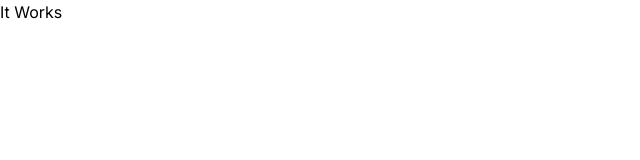
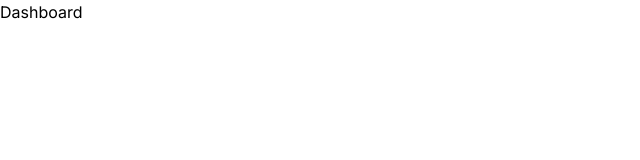
Before and after one commit to RobinRuf/todo_school, a Next.js app: page / in a window 1280 px wide. Shown: the top 160 px of the page, without its empty margins (0-640 px from the left). Built offline with nearby package versions, Linux system fonts and the light colour scheme.

Commit message:
refactor(app): created dashboard and login file just to prepare

```diff
--- /dev/null
+++ b/app/Dashboard.tsx
@@ -0,0 +1,9 @@
+const Dashboard = () => {
+  return (
+    <div>
+      <p>Dashboard</p>
+    </div>
+  );
+};
+
+export default Dashboard;
--- /dev/null
+++ b/app/Login.tsx
@@ -0,0 +1,9 @@
+const Login = () => {
+  return (
+    <div>
+      <p>Login</p>
+    </div>
+  );
+};
+
+export default Login;
--- a/app/page.tsx
+++ b/app/page.tsx
@@ -1,9 +1,9 @@
-import Image from "next/image";
+import Dashboard from "./Dashboard";
 
 export default function Home() {
   return (
     <div>
-      <p>It Works</p>
+      <Dashboard />
     </div>
   );
 }
```
